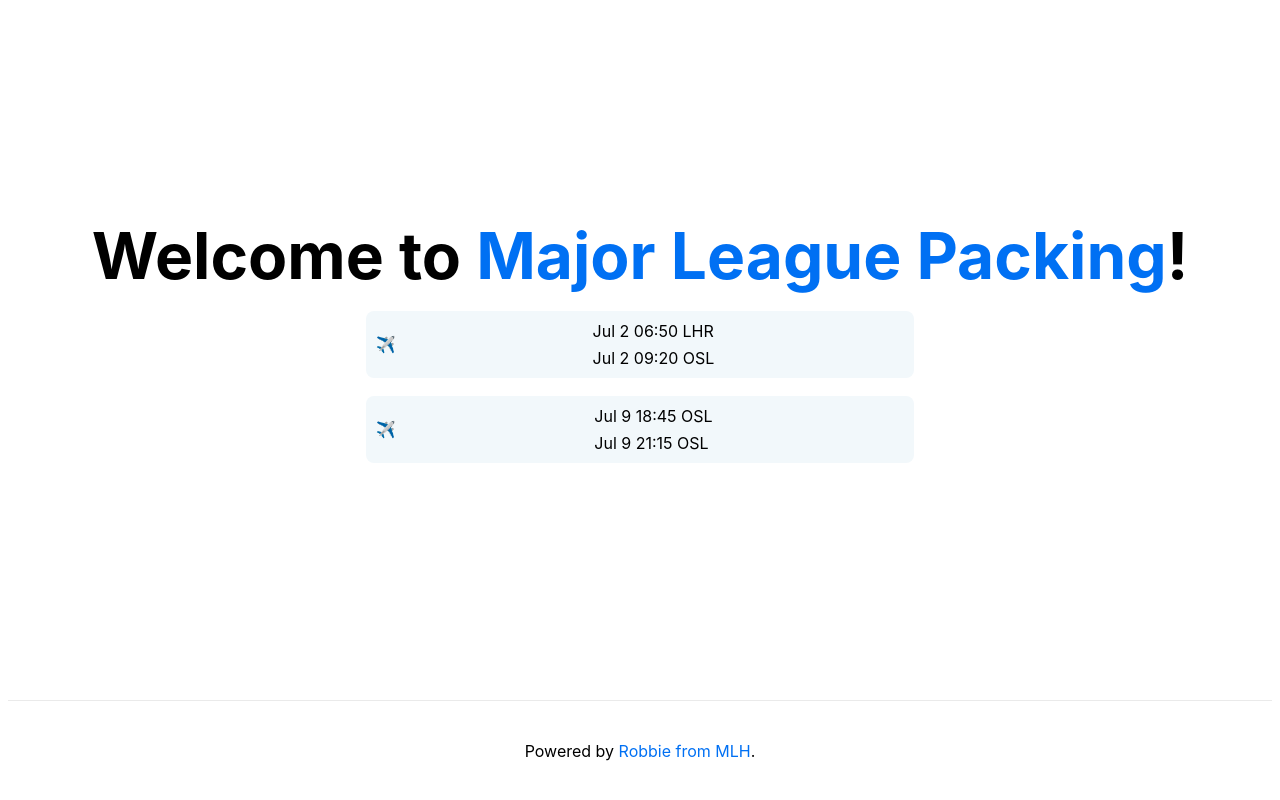
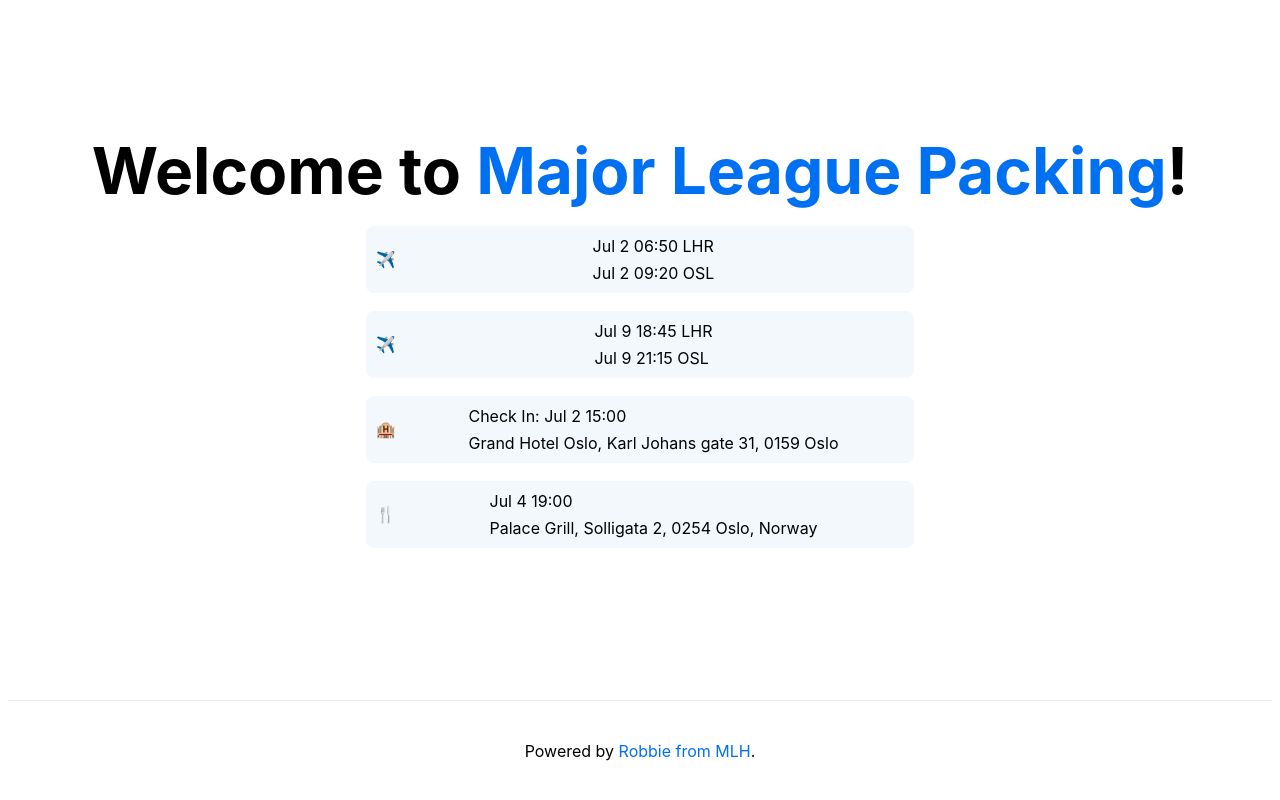
Before and after one commit to AbhiC7721/travel-mlh, a Next.js app: page / in a window 1280 px wide. Built offline with nearby package versions, Linux system fonts and the light colour scheme.

Commit message:
Added dynamically necessary components

```diff
--- a/components/AccommodationCheckIn.js
+++ b/components/AccommodationCheckIn.js
@@ -5,7 +5,7 @@ export default function Flight({startDate, checkInTime, name, address}) {
    <>
         <InformationContainer
           icon="🏨"
-          upperDescription={`${startDate} ${checkInTime}`}
+          upperDescription={`Check In: ${startDate} ${checkInTime}`}
           lowerDescription={`${name}, ${address}`}
         />
     </>
--- a/components/AccomodationCheckOut.js
+++ b/components/AccomodationCheckOut.js
@@ -5,7 +5,7 @@ export default function Flight({endDate, checkOutTime, name, address}) {
    <>
         <InformationContainer
           icon="🏨"
-          upperDescription={`${endDate} ${checkOutTime}`}
+          upperDescription={`Check Out: ${endDate} ${checkOutTime}`}
           lowerDescription={`${name}, ${address}`}
         />
     </>
--- a/components/InformationContainer.js
+++ b/components/InformationContainer.js
@@ -15,6 +15,7 @@ export default function InformationContainer({icon, upperDescription, lowerDescr
                     background: #f2f8fb;
                     border-radius: 8px;
                     padding: 10px;
+                    grid-template-column: 40px auto;
                 }
                 .icon {
                     grid-area: icon;
--- a/components/Itinerary.js
+++ b/components/Itinerary.js
@@ -1,4 +1,6 @@
 import Flight from "./Flight";
+import AccommodationCheckIn from "./AccommodationCheckIn";
+import Restaurant from "./Restaurant";
 
 export default function Itinerary({itinerary}) {
     return (
@@ -14,6 +16,24 @@ export default function Itinerary({itinerary}) {
                         key={flight.confirmation}
                     />
                 ))}
+
+                {itinerary.accommodation.map(place => (
+                    <AccommodationCheckIn
+                        startDate={place.startDate}
+                        checkInTime={place.checkInTime}
+                        name={place.name}
+                        address={place.address}
+                    />
+                ))}
+
+                {itinerary.restaurants.map(restaurant => (
+                    <Restaurant
+                        time={restaurant.time}
+                        date={restaurant.date}
+                        name={restaurant.name}
+                        address={restaurant.address}
+                    />
+                ))}
             </div>
             <style jsx>{`
                 .itinerary {
--- a/components/Restaurant.js
+++ b/components/Restaurant.js
@@ -4,7 +4,7 @@ export default function Restaurant({time, date, name, address}) {
     return (
         <>
             <InformationContainer
-                icon="✈️"
+                icon="🍴"
                 upperDescription={`${date} ${time}`}
                 lowerDescription={`${name}, ${address}`}
             />
--- a/data/itinerary.json
+++ b/data/itinerary.json
@@ -14,10 +14,10 @@
                 "date": "Jul 9",
                 "destination": "OSL",
                 "confirmation": "314159265",
-                "origin": "OSL"
+                "origin": "LHR"
             }
         ],
-        "accomodation": [
+        "accommodation": [
             {
                 "startDate": "Jul 2",
                 "endDate": "Jul 9",
```
